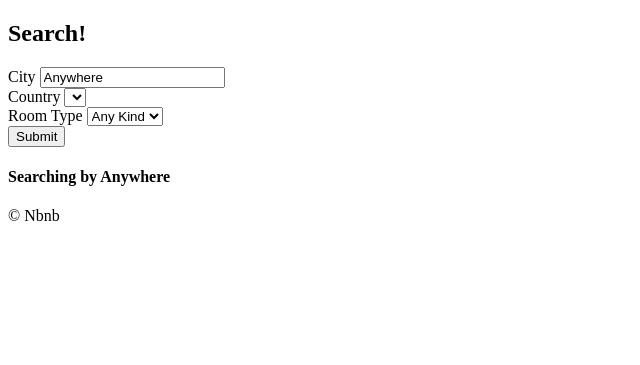
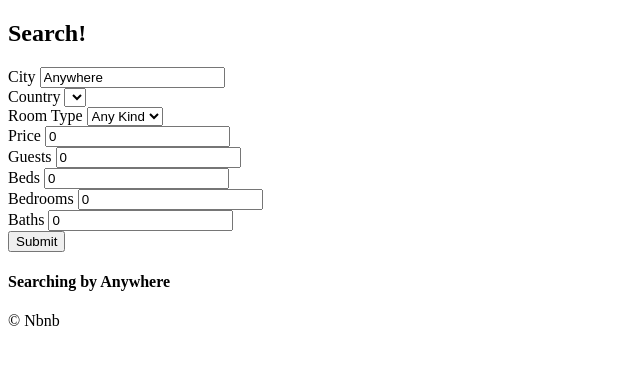
Before and after one commit to moondive-cinema/airbnb-clone, a Django app: page /rooms/search/ in a window 1280 px wide. Shown: the part 60-425 px from the top of the page, without its empty margins (0-640 px from the left). Run offline with Django 3.2, Linux system fonts and the light colour scheme; data that the repository does not hold is empty.

Commit message:
search views.py in progress: price, guests, beds, bedrooms, baths added

```diff
--- a/rooms/views.py
+++ b/rooms/views.py
@@ -1,3 +1,4 @@
+from multiprocessing import BoundedSemaphore
 from django.views.generic import ListView, DetailView
 
 # from django.http import Http404
@@ -42,8 +43,22 @@ def search(request):
     country = request.GET.get("country", "KR")
     room_type = int(request.GET.get("room_type", 0))
     room_types = models.RoomType.objects.all()
+    price = int(request.GET.get("price", 0))
+    guests = int(request.GET.get("guests", 0))
+    beds = int(request.GET.get("beds", 0))
+    bedrooms = int(request.GET.get("bedrooms", 0))
+    baths = int(request.GET.get("baths", 0))
 
-    form = {"city": city, "s_room_type": room_type, "s_country": country}
+    form = {
+        "city": city,
+        "s_room_type": room_type,
+        "s_country": country,
+        "price": price,
+        "guests": guests,
+        "beds": beds,
+        "bedrooms": bedrooms,
+        "baths": baths,
+    }
     choices = {"countries": countries, "room_types": room_types}
 
     return render(
--- a/templates/rooms/search.html
+++ b/templates/rooms/search.html
@@ -22,7 +22,7 @@
             <select id="country" name="country">
                 {% for country in countries %}
                     <option value="{{country.code}}"
-                        {% if country.code == s_country %}selected{% endif %}>
+                        {% if country.code == s_country %} selected {% endif %}>
                         {{country.name}}
                     </option>
                 {% endfor %}
@@ -40,6 +40,26 @@
                 {% endfor %}
             </select>
         </div>
+        <div>
+            <label for="price">Price</label>
+            <input id="price" type="number" value={{price}} name="price" placeholder="Price" />
+        </div>
+        <div>
+            <label for="guests">Guests</label>
+            <input id="guests" type="number" value={{guests}} name="guests" placeholder="Guests" />
+        </div>
+        <div>
+            <label for="beds">Beds</label>
+            <input id="beds" type="number" value={{beds}} name="beds" placeholder="Beds" />
+        </div>
+        <div>
+            <label for="bedrooms">Bedrooms</label>
+            <input id="bedrooms" type="number" value={{bedrooms}} name="bedrooms" placeholder="Bedrooms" />
+        </div>
+        <div>
+            <label for="baths">Baths</label>
+            <input id="baths" type="number" value={{baths}} name="baths" placeholder="Baths" />
+        </div>
         <button>Submit</button>
     </form>
 
```
